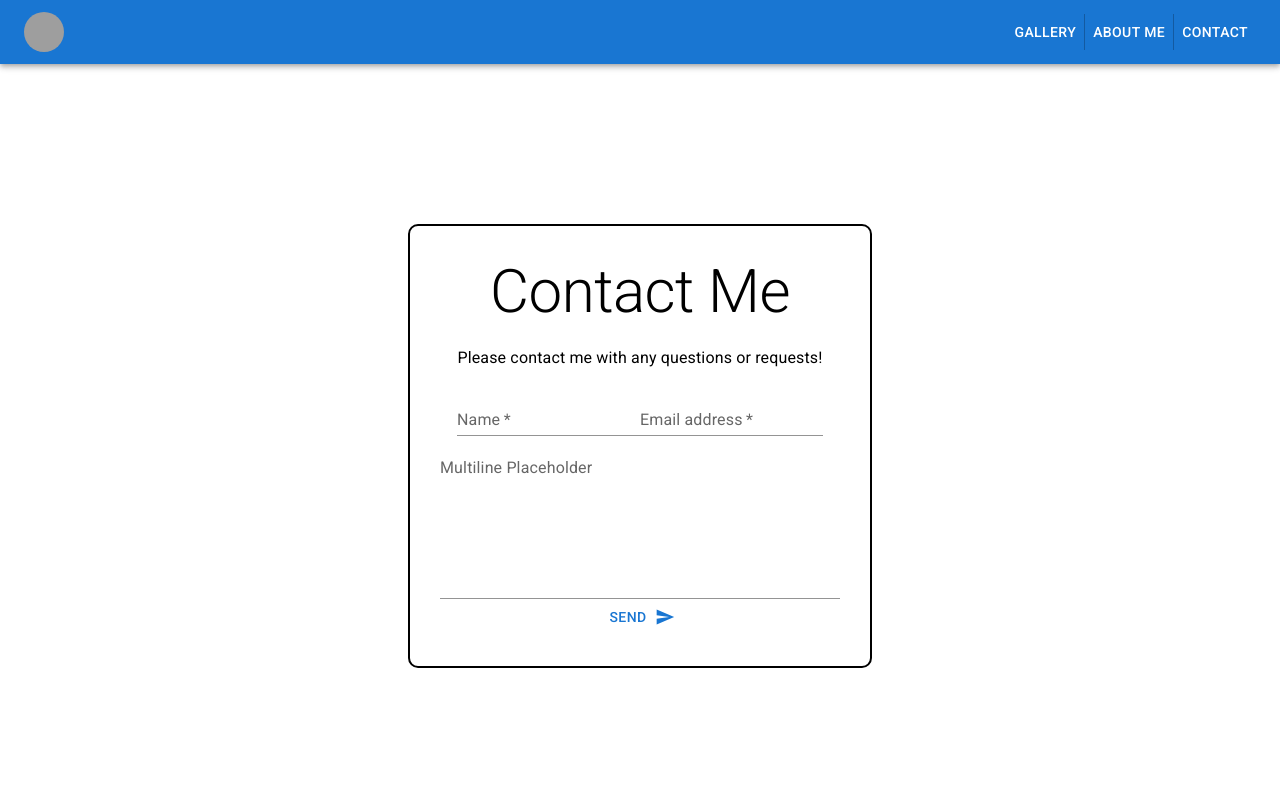
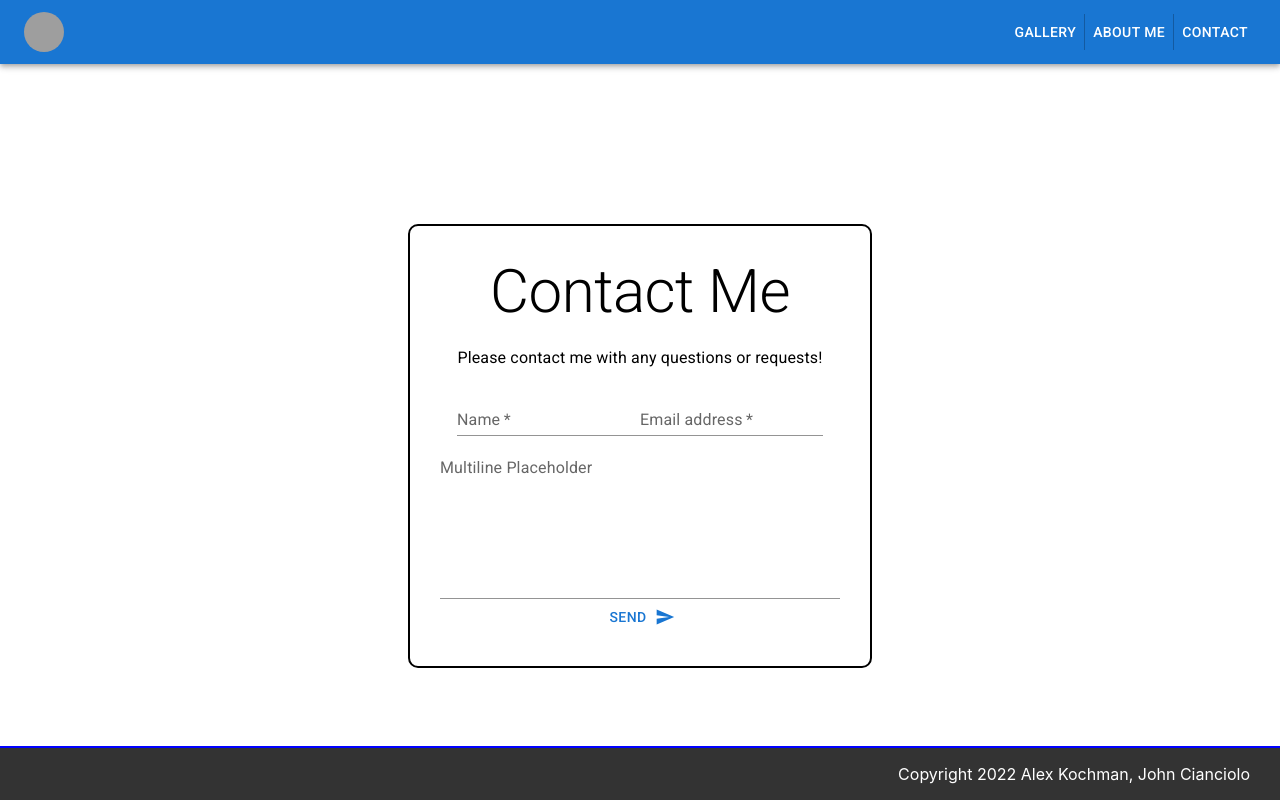
Before and after one commit to jcianciolo/woodworking-portfolio, a React (Create React App) app: page /contact in a window 1280 px wide. Built offline with nearby package versions, Linux system fonts and the light colour scheme; grey boxes are pictures that could not be loaded.

Commit message:
feature: added footer to about and contact pages

```diff
--- a/src/App.css
+++ b/src/App.css
@@ -53,3 +53,19 @@ code {
   color: white;
   /* box-shadow: rgba(0, 0, 0, 0.3) 0px 19px 38px, rgba(0, 0, 0, 0.22) 0px 15px 12px; */
 }
+
+
+.footer {
+  border-top: 2px solid blue;
+  background-color: #333;
+  color: white;
+  text-align: end;
+  position: fixed;
+  left: 0;
+  bottom: 0;
+  width: 100%;
+}
+
+.footer p {
+  margin-right: 30px;
+}
--- a/src/components/About.js
+++ b/src/components/About.js
@@ -24,6 +24,10 @@ const About = () => {
                 </Grid>
             </Grid>
 
+            <div className="footer">
+                <p>Copyright 2022 Alex Kochman, John Cianciolo</p>
+            </div>
+
         </>
     )
 }
--- a/src/components/Contact.js
+++ b/src/components/Contact.js
@@ -41,6 +41,10 @@ const Contact = () => {
                 </Box>
             </Box>
 
+            <div className="footer">
+                <p>Copyright 2022 Alex Kochman, John Cianciolo</p>
+            </div>
+
 
         </>
     )
```
